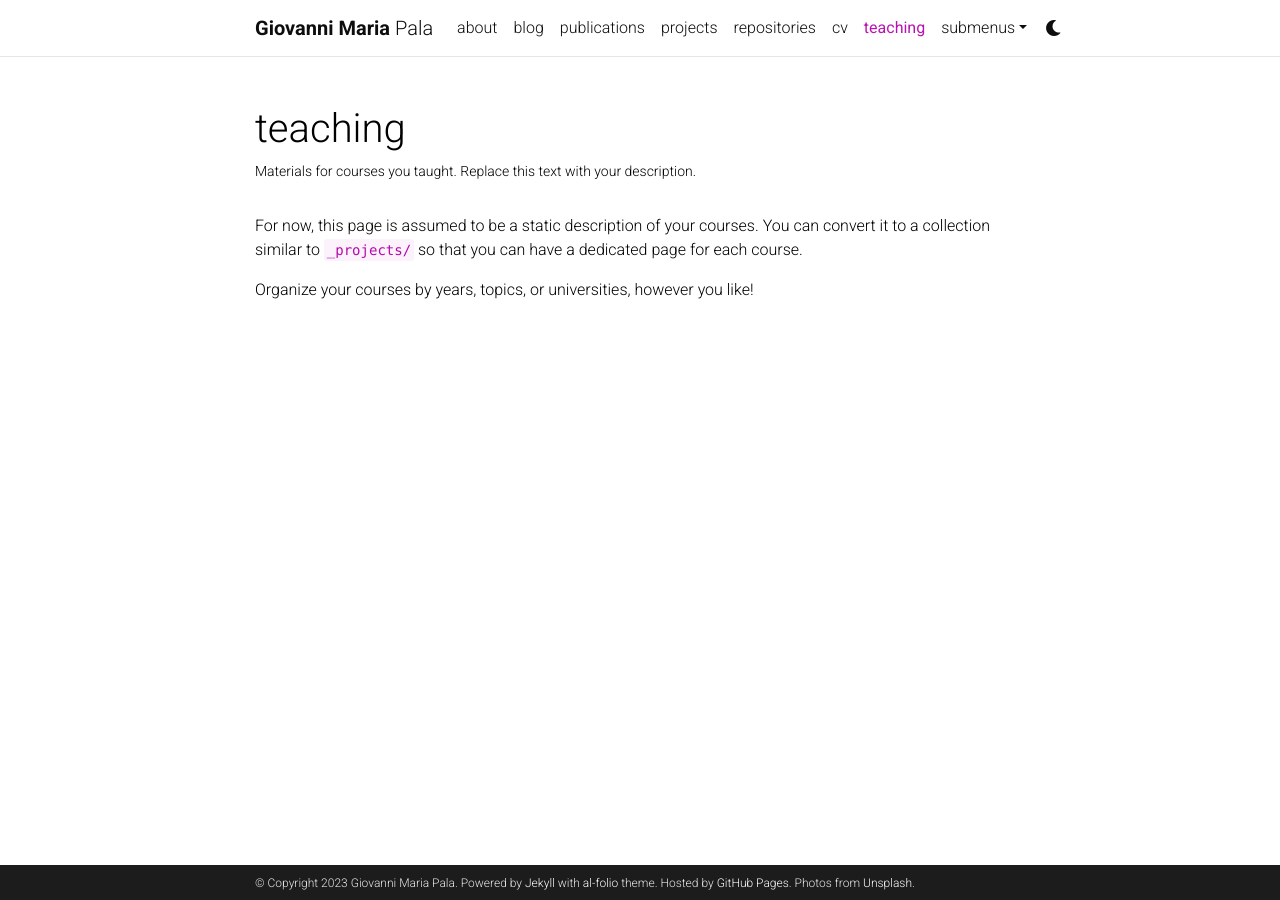
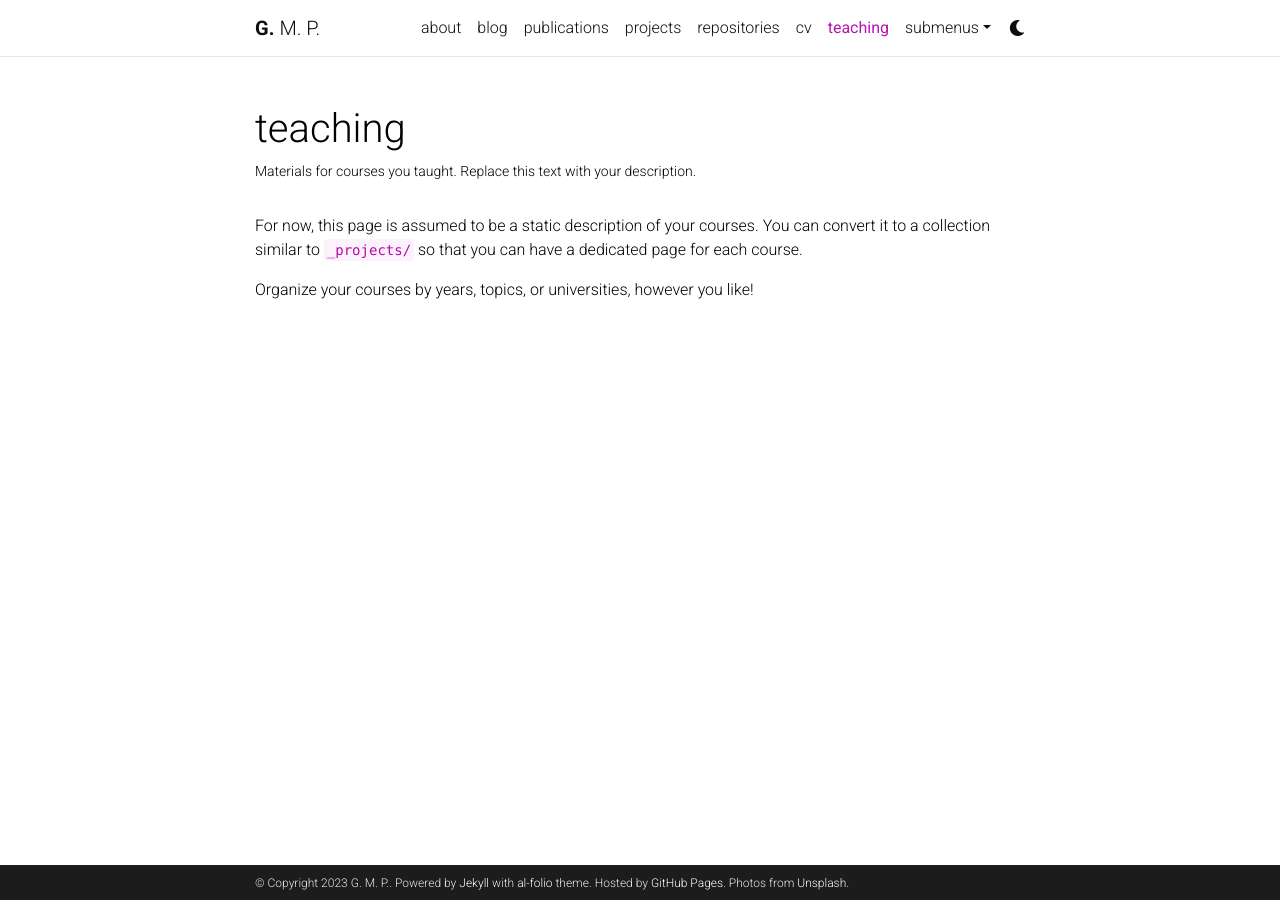
Before and after one commit to GioMP/GioMP.github.io, a Jekyll site: the page built from _pages/teaching.md, in a window 1280 px wide. Built offline with Jekyll 4.4.1, drawn with Linux system fonts in a browser that asks for light colours; comment, search, counter and statistics services are not loaded; a style sheet for code colours, icons or effects is not loaded.

Commit message:
Update _config.yml

```diff
--- a/_config.yml
+++ b/_config.yml
@@ -3,9 +3,9 @@
 # -----------------------------------------------------------------------------
 
 title: blank # the website title (if blank, full name will be used instead)
-first_name: Giovanni Maria
-middle_name:
-last_name: Pala
+first_name: G.
+middle_name: M.
+last_name: P.
 email: you@example.com
 description: > # the ">" symbol means to ignore newlines until "footer_text:"
   A simple, whitespace theme for academics. Based on [*folio](https://github.com/bogoli/-folio) design.
```
